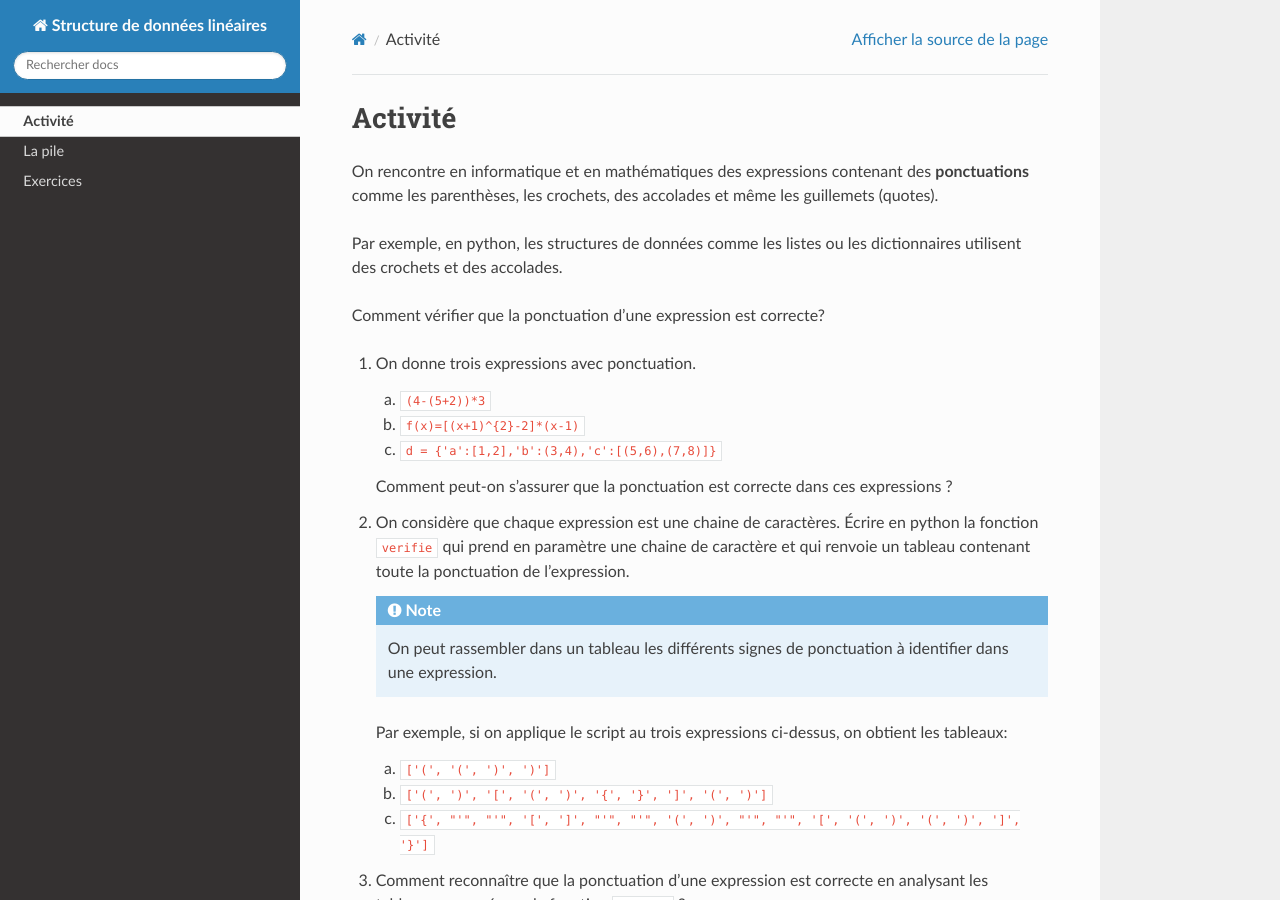
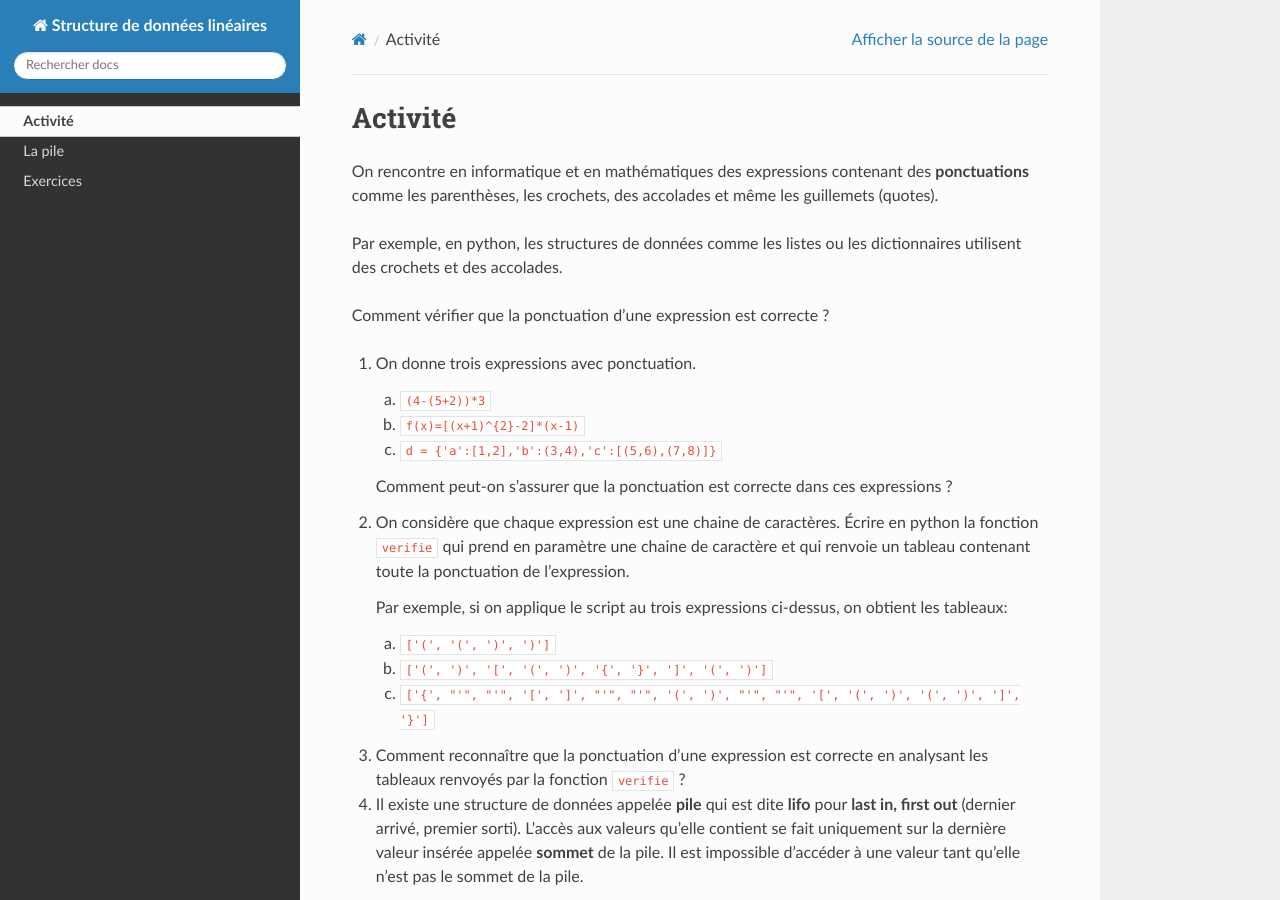
Before and after one commit to ychistel/tnsi_sd_lineaire, a Sphinx documentation site: the page built from source/pile/content/ponctuation.rst, in a window 1280 px wide and 900 px high. Built offline with Sphinx 7.4.7 and the Read the Docs theme 2.0.0, drawn with Linux system fonts in a browser that asks for light colours.

Commit message:
modification de l'activité ponctuation

```diff
--- a/source/pile/content/ponctuation.rst
+++ b/source/pile/content/ponctuation.rst
@@ -5,7 +5,7 @@ On rencontre en informatique et en mathématiques des expressions contenant des
 
 Par exemple, en python, les structures de données comme les listes ou les dictionnaires utilisent des crochets et des accolades.
 
-Comment vérifier que la ponctuation d'une expression est correcte?
+Comment vérifier que la ponctuation d'une expression est correcte ?
 
 #. On donne trois expressions avec ponctuation.
 
@@ -16,10 +16,6 @@ Comment vérifier que la ponctuation d'une expression est correcte?
    Comment peut-on s'assurer que la ponctuation est correcte dans ces expressions ?
 
 #. On considère que chaque expression est une chaine de caractères. Écrire en python la fonction ``verifie`` qui prend en paramètre une chaine de caractère et qui renvoie un tableau contenant toute la ponctuation de l'expression.
-
-   .. note::
-
-      On peut rassembler dans un tableau les différents signes de ponctuation à identifier dans une expression.
 
    Par exemple, si on applique le script au trois expressions ci-dessus, on obtient les tableaux:
 
```
